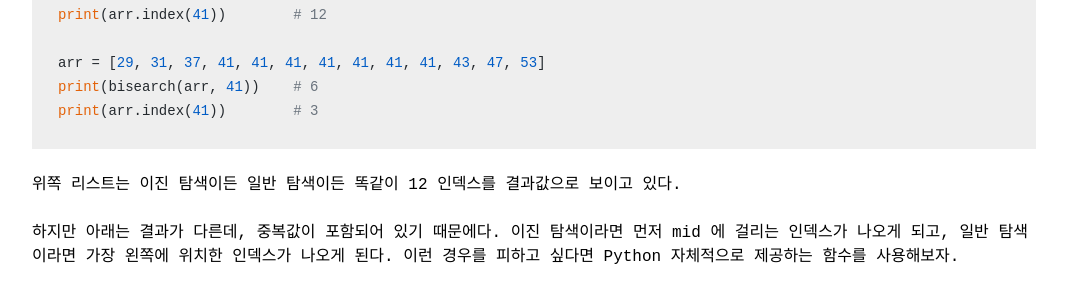
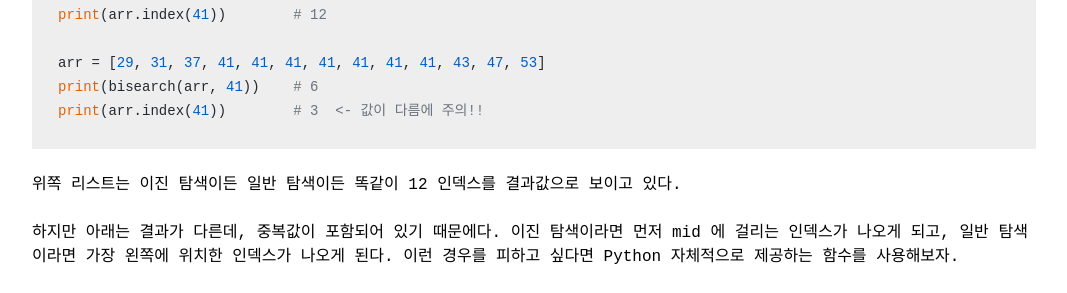
Before and after one commit to tezblog/tezblog.github.io, a Jekyll site: the page built from _posts/algorithm/list/0040-01-01-binary-search.md, in a window 1280 px wide and 900 px high, scrolled down 2248 px. Shown: the part 157-450 px from the top of the window, without its empty margins (106-1173 px from the left). Built offline with Jekyll 4.4.1, drawn with Linux system fonts in a browser that asks for light colours; nearby versions of some CDN libraries; some web fonts are replaced; comment, search, counter and statistics services are not loaded; a style sheet for code colours, icons or effects is not loaded.

Commit message:
modified

````diff
--- a/_posts/algorithm/list/0040-01-01-binary-search.md
+++ b/_posts/algorithm/list/0040-01-01-binary-search.md
@@ -72,7 +72,7 @@ print(arr.index(41))        # 12
 
 arr = [29, 31, 37, 41, 41, 41, 41, 41, 41, 41, 43, 47, 53]
 print(bisearch(arr, 41))    # 6
-print(arr.index(41))        # 3
+print(arr.index(41))        # 3  <- 값이 다름에 주의!!
 ```
 {:.python}
 
````
